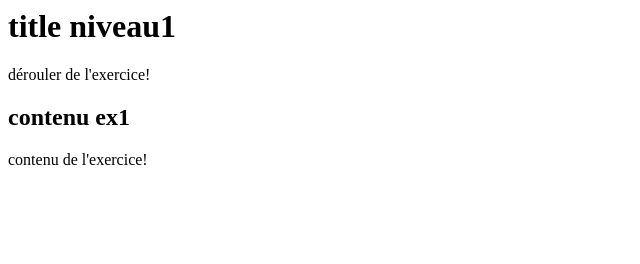
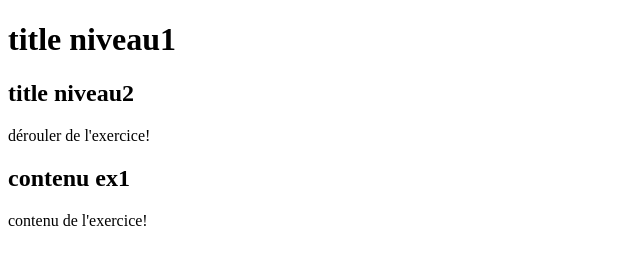
Before and after one commit to guylainecastellano/htmlp1ex2, a plain HTML site: page index.html in a window 1280 px wide. Shown: the whole page, without its empty margins (0-640 px from the left). Drawn offline with Linux system fonts and the light colour scheme.

Commit message:
ex1partie1 html fait

```diff
--- a/index.html
+++ b/index.html
@@ -1,11 +1,12 @@
-<!<!DOCTYPE html
-<html lang=fr">
+<!DOCTYPE html>
+<html lang="fr">
     <head>
       <meta charset="utf-8" />
       <title>exercice2partie1</title>
     </head>
     <body>
       <h1>title niveau1</h1>
+      <h2>title niveau2</h2>
       <p>dérouler de l'exercice!</p>
       <h2>contenu ex1</h2>
       <p>contenu de l'exercice!</p>
```
